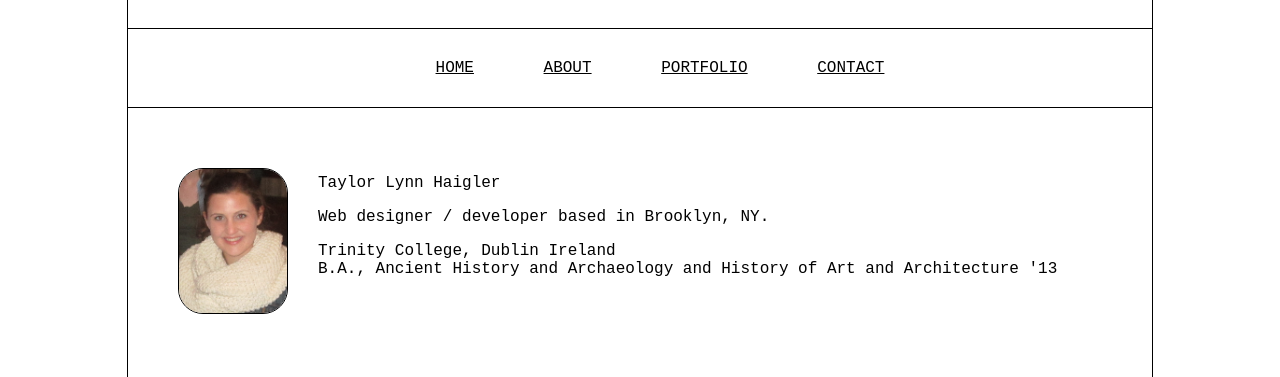
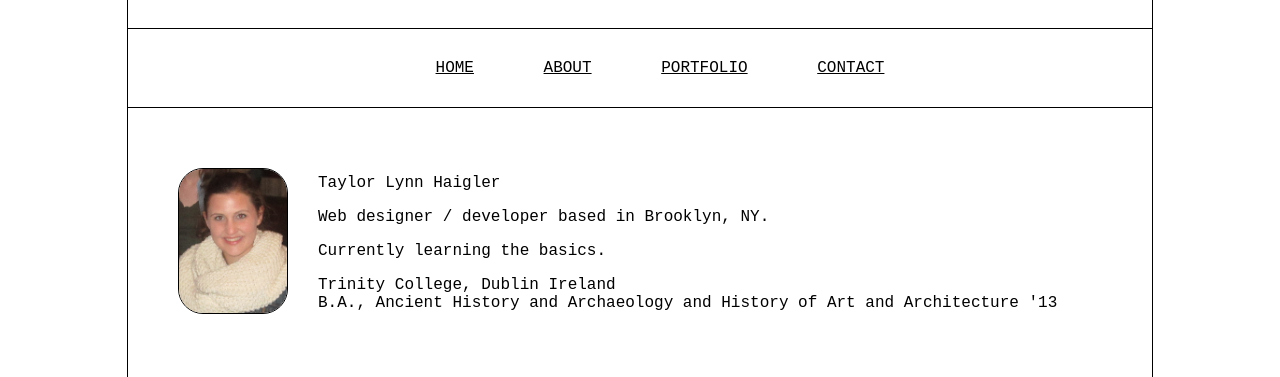
Before and after one commit to taylorlynnhaigler/my_portfolio, a plain HTML site: page about.html in a window 1280 px wide. Shown: the part 253-630 px from the top of the page. Drawn offline with Linux system fonts and the light colour scheme.

Commit message:
addition to about page

```diff
--- a/about.html
+++ b/about.html
@@ -21,6 +21,7 @@
 		<img src="images/me.jpg" class="me" alt="Picture of Taylor" />
 		<p> Taylor Lynn Haigler</p>
 		<p> Web designer / developer based in Brooklyn, NY.</p>
+		<p>Currently learning the basics.</p>
 		<p>Trinity College, Dublin Ireland <br>
 		B.A., Ancient History and Archaeology and History of Art and Architecture '13</p>
 	</div>
```
Also changed, not shown: css/styles.css (line endings or trailing spaces).
